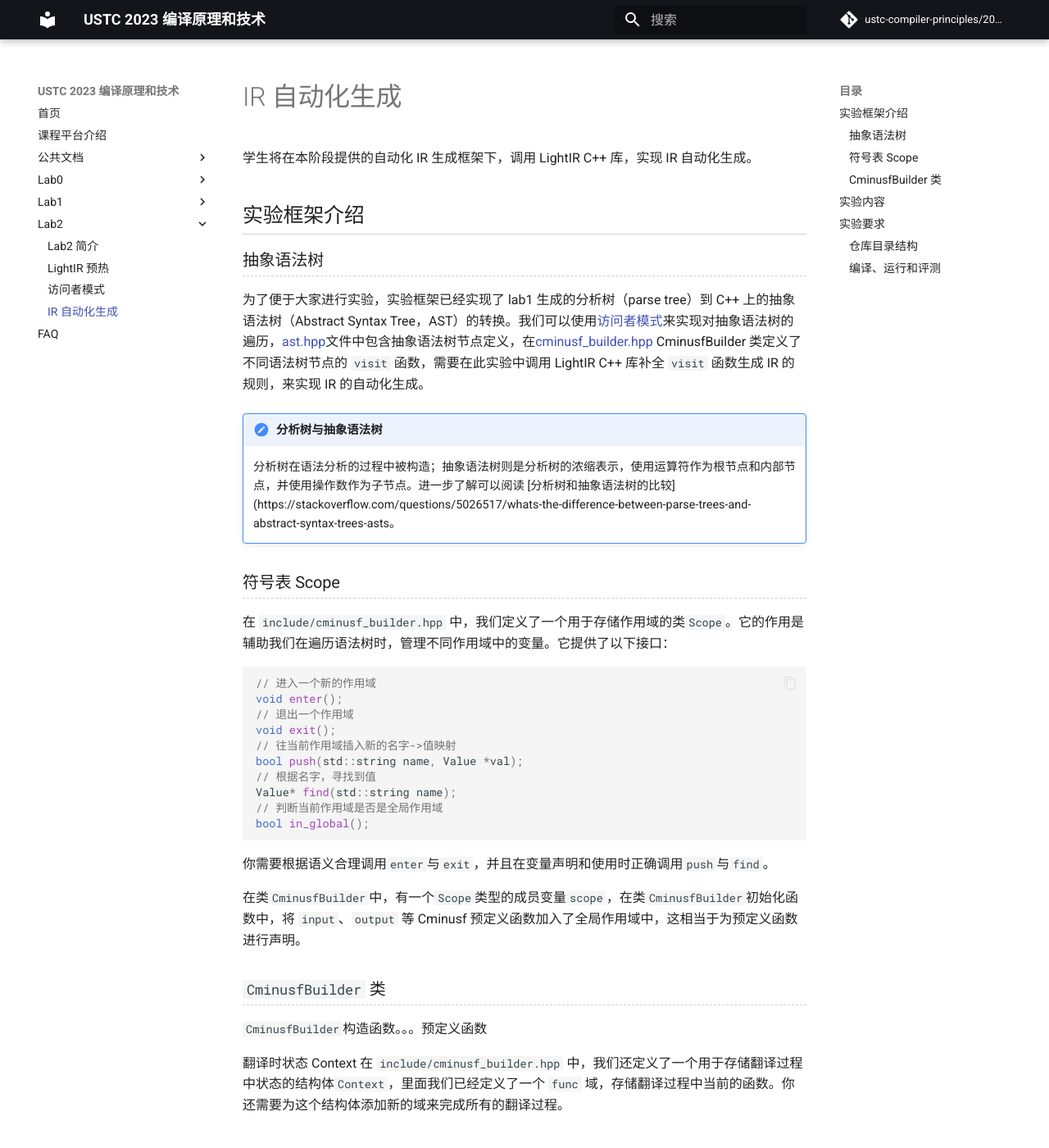
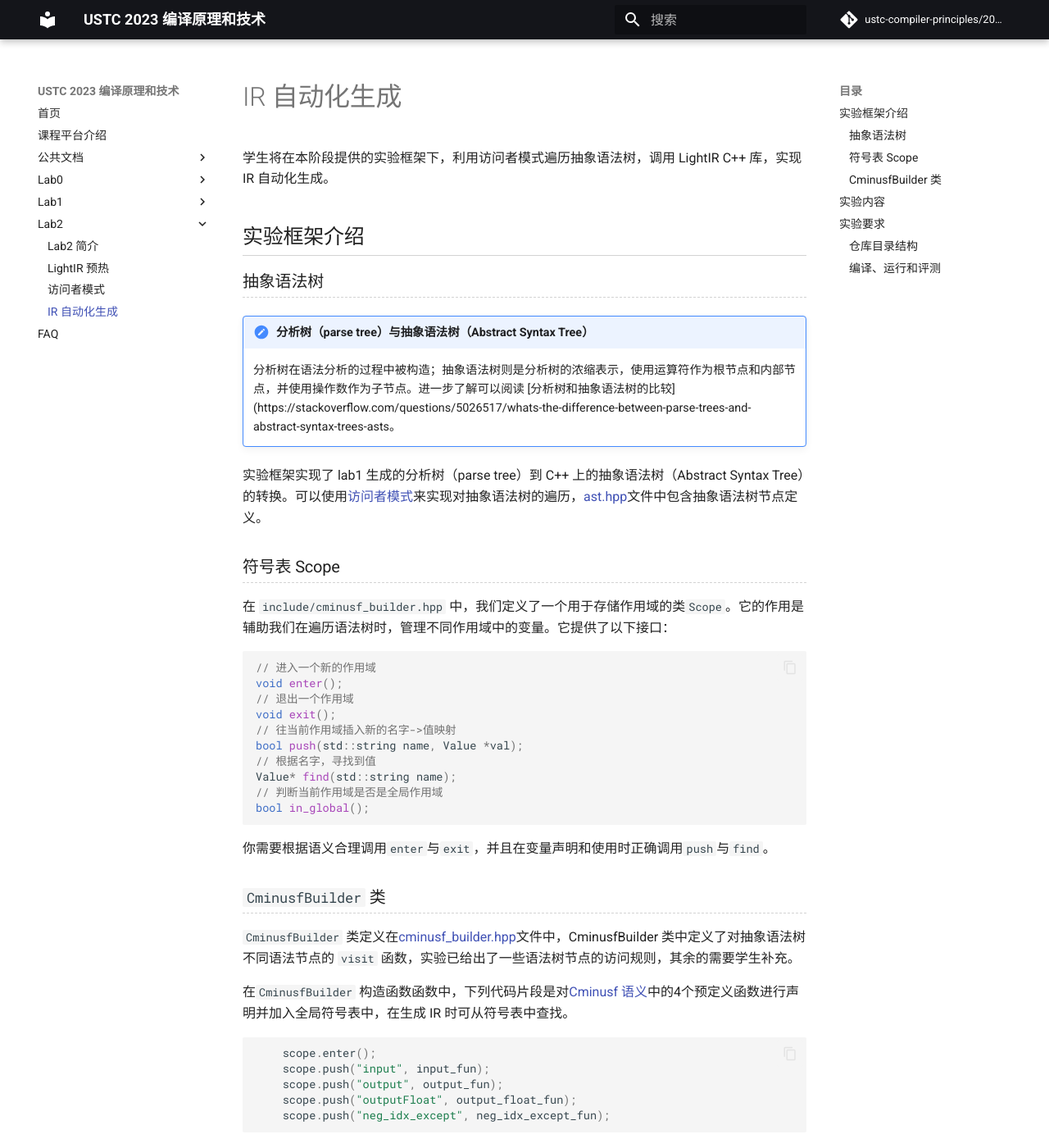
Before and after one commit to ustc-compiler-principles/2023, an MkDocs documentation site: the page built from docs/lab2/autogen.md, in a window 1280 px wide and 1400 px high. Shown: the whole window at 82% size. Built offline with MkDocs 1.6.1 and Material for MkDocs 9.7.7, drawn with Linux system fonts in a browser that asks for light colours; comment, search, counter and statistics services are not loaded; some of the changed text lies outside the part shown.

Commit message:
modify lab2 lightir doc

````diff
--- a/docs/common/LightIR.md
+++ b/docs/common/LightIR.md
@@ -4,8 +4,7 @@
 
 本课程以 Cminusf 语言为源语言，从 LLVM IR 中裁剪出了适用于教学的精简的 IR 子集，并将其命名为 LightIR。同时依据 LLVM 的设计，为 LightIR 提供了配套简化的 [C++ 库](./LightIR.md#c-apis)，仅保留必要的核心类，简化了核心类的继承关系与成员设计，给学生提供与 LLVM 相同的生成 IR 的接口。
 <!-- TODO: 换简单例子 -->
-以下面的`easy.c`与`easy.ll`为例进行说明。
-通过命令`clang -S -emit-llvm easy.c`可以得到对应的`easy.ll`如下（助教增加了额外的注释，并用省略号略去了不需要关心的内容）。`.ll`文件中注释以`;`开头。
+如下是一段 C 语言代码 `easy.c` 与 其对应的 IR 文件 `easy.ll` 示例。
 
 - `easy.c`:
 
@@ -22,29 +21,23 @@
 - `easy.ll`:
 
   ```c
+  ; 整个 .ll 文件称为 module
   ; ModuleID = 'easy.c'
   ; ...
+  ; module 中至少有一个 main function
   define dso_local i32 @main() #0 {
-    ; 函数体，由下面的基本块组成
-    ; 第一个基本块的开始
-    ; 为返回值分配空间
+    ; 此处 main function 仅有1个 basicblock
+    ; basicblock 由一系列 instruction 组成
     %1 = alloca i32, align 4
-    ; 为变量 a 分配空间
     %2 = alloca i32, align 4
-    ; 为变量 b 分配空间
     %3 = alloca i32, align 4
-    ; 返回值默认为 0
     store i32 0, i32* %1, align 4
-    ; a = 1
     store i32 1, i32* %2, align 4
-    ; b = 2
     store i32 2, i32* %3, align 4
-    ; 计算 a + b 并返回
     %4 = load i32, i32* %2, align 4
     %5 = load i32, i32* %3, align 4
     %6 = add nsw i32 %4, %5
     ret i32 %6
-    ; 第一个基本块结束
   }
   ; ...
   ```
@@ -62,7 +55,7 @@ LightIR 指令从 LLVM IR 中裁剪得到，因此保留了 LLVM IR 如下的指
   - 每个虚拟寄存器只被赋值一次
 - 强类型系统
 
-  - 每个操作数都具备自身的类型，其中
+  - 每个操作数都具备自身的类型，分为基本类型，以及组合类型
 
     基本类型：
 
@@ -210,7 +203,7 @@ LightIR 指令从 LLVM IR 中裁剪得到，因此保留了 LLVM IR 如下的指
 
 ## LightIR C++ 库
 
-LightIR C++ 库依据 LLVM 的设计，仅保留必要的核心类，简化了核心类的继承关系与成员设计，给学生提供与 LLVM 相同的生成 IR 的接口，
+LightIR C++ 库依据 LLVM 的设计，仅保留必要的核心类，简化了核心类的继承关系与成员设计，给学生提供与 LLVM 相同的生成 IR 的接口，在介绍其核心类之前，先展示 LightIR 的结构
 
 !!! warning
 
@@ -220,12 +213,12 @@ LightIR C++ 库依据 LLVM 的设计，仅保留必要的核心类，简化了
 <!-- TODO: 重绘图片 -->
 
 ![image-lightir](figs/lightir.png)
-我们实验中需要生成的 IR 代码有着相对固定的结构模式。
+实验中需要生成的 IR 代码有着相对固定的结构模式：
 
 - 最上层的是 module，对应一个 Cminusf 源文件。包含全局变量 global_variable 和函数 function。
 - function 由头部和函数体组成。function 的头部包括返回值类型、函数名和参数表。函数体可以由一个或多个 basicblock 构成。
-- basicBlock 是指程序顺序执行的语句序列，只有一个入口和一个出口。基本块由若干指令 instruction 构成。
-- 注意一个基本块中的**只能有一条终止指令**（Ret/Br）。
+- basicBlock 是指程序顺序执行的语句序列，只有一个入口和一个出口。basicblock 由若干指令 instruction 构成。
+- 注意一个 basicblock 中的**只能有一条终止指令**（Ret/Br）。
 
 !!! notes
 
@@ -233,18 +226,18 @@ LightIR C++ 库依据 LLVM 的设计，仅保留必要的核心类，简化了
 
 ### LightIR C++ 类总览
 
-在 [LightIR 结构]() 一节中，可以看出 LightIR 最顶层的结构是 module，并具有层次化结构，在 LightIR C++ 库中，对应有层次化类的设计，如图所示，`Module`, `Function`, `BasicBlock`, `Instruction` 类分别对应了 LightIR 中 module，function，basicblock，instruction 的概念。
+在上一节中，可以看出 LightIR 最顶层的结构是 module，并具有层次化结构，在 LightIR C++ 库中，对应有层次化类的设计，如图所示，`Module`, `Function`, `BasicBlock`, `Instruction` 类分别对应了 LightIR 中 module，function，basicblock，instruction 的概念。
 ![module_relation](./figs/module_relation.png)
 
 ### LightIR C++ 数据基类：Value，User
 
 #### Value
 
-`Value` 类代表一个可用于指令操作数的带类型的数据，包含众多子类。`Value` 成员中维护了一个 `use_list_` 链表，记录了该 `Value` 的被使用的情况
+`Value` 类代表一个可用于指令操作数的带类型的数据，包含众多子类，`Instruction` 也是其子类之一，表示指令在创建后可以作为另一条指令的操作数。`Value` 成员 `use_list_` 是 `Use` 类的列表，每个 Use 类记录了该 `Value` 的一次被使用的情况
 
 !!! note "use-list 详解"
 
-    例如，如果存在指令 `%op2 = add i32 %op0, %op1`，那么 `%op0`、`%op1` 就被 `%op2` 所使用（use），`%op0` 的 `use_list_` 里就会有 `Use(%op2, 0)`（这里的 0 代表 `%op0` 是被使用时的第一个参数）。同理，`%op1` 的 `use_list_` 里有 `Use(%op2, 1)`。
+    例如，如果存在指令 `%op2 = add i32 %op0, %op1`，那么 `%op0`、`%op1` 就被 `%op2` 所使用，`%op0` 基类 `Value` 的 `use_list_` 里就会有 `Use(%op2, 0)`（这里的 0 代表 `%op0` 是被使用时的第一个参数）。同理，`%op1` 的 `use_list_` 里有 `Use(%op2, 1)`。
 
 <!-- TODO: 介绍 use-list -->
 ![value_inherit](figs/value_inherit.png)
@@ -255,49 +248,61 @@ LightIR C++ 库依据 LLVM 的设计，仅保留必要的核心类，简化了
 #### User
 
 <!-- TODO: 修改表述 -->
-`User` 作为 `Value` 的子类，含义是一个指令使用了其他的值，其中维护了一个 `operands_` 数组，表示该指令使用的操作数。如图是 `User` 类的子类继承关系。
+`User` 作为 `Value` 的子类，含义是使用者，`Instruction` 也是其子类之一，`User` 类成员 `operands_` 是`Value` 类的列表，表示该使用者使用的操作数列表。如图是 `User` 类的子类继承关系。
 ![user_inherit](figs/user_inherit.jpg)
 
 !!! note
 
     `Value` 类的 use-list，与 User 类的 operand-list 构成了指令间的依赖关系图。
 
-!!! note
-
-    `User` 类中的 `get_operand()` 可以用来获取指令的操作数。
-
 ### LightIR C++ 类型基类：Type
 
-在 [LightIR 格式]()中提到，LightIR 保留了 LLVM IR 的强类型系统，包含基本类型与组合类型，`Type` 类是所有类型基类，其子类继承关系如图所示，其中 `IntegerType`, `FloatType` 对应表示 LightIR 中的 `i1`，`i32`，`float` 基本类型。`ArrayType`，`PointerType`，`FunctionType` 对应表示组合类型：数组类型，指针类型，函数类型。
+在 [LightIR 指令假设](./LightIR.md#lightir-指令假设)中提到，LightIR 保留了 LLVM IR 的强类型系统，包含基本类型与组合类型，`Type` 类是所有类型基类，其子类继承关系如图所示，其中 `IntegerType`, `FloatType` 对应表示 LightIR 中的 `i1`，`i32`，`float` 基本类型。`ArrayType`，`PointerType`，`FunctionType` 对应表示组合类型：数组类型，指针类型，函数类型。
 ![type_inherit](figs/type_inherit.png)
 
-获取基本类型的接口在 `Module` 类中，获取组合类型的接口则在对应的类里，例如：
+获取基本类型的接口在 `Module` 类中，获取组合类型的接口则在组合类型对应的类中：
 
 ```cpp
+// 获取 i32 基本类型
 auto int1_type = module->get_int1_type();
-auto array_type = ArrayType::get(Int32Type, 1);
+// 获取 [2 x i32] 数组类型
+auto array_type = ArrayType::get(Int32Type, 2);
 ```
 
 ### 使用 LightIR C++ 库生成 IR
 
-本小节将介绍使用 LightIR C++ 接口层次化顺序生成 IR 的过程
+本小节将以下列 LightIR 片段介绍使用 LightIR C++ 接口层次化顺序生成 IR 的过程，
+
+```c
+  define i32 @main() #0 {
+entry：
+  %1 = alloca i32
+  store i32 72, i32* %1
+  %2 = load i32, i32* %1
+  ret i32 %2
+}
+```
 
 #### 创建 `Module`, `Function`, `BasicBlock` 的接口
 
+创建 module
 ```cpp
-// 实例化 module
 auto module = new Module();
-// 创建 main 函数
+```
+为 module 添加 main function 定义
+```cpp
 auto mainFun = Function::create(..., "main", module);
-// 创建 main 函数内的基本块"entry"
+```
+为 main function 创建 function 内的第一个 basicblock
+```cpp
+
 bb = BasicBlock::create(module, "entry", mainFun);
 ```
+接下来需要用辅助类 `IRBuilder` 向 basicblock 中插入指令
 
-如上例所示，展示了创建 IR 各层次抽象的接口。
+#### `IRBuilder`: 生成 IR 指令的辅助类
 
-#### IRBuilder: 生成 IR 指令的辅助类
-
-在创建 basicblock 后，需要在 basicblock 中插入指令，LightIR C++ 库为生成 IR 指令提供了辅助类：`IRBuilder`。该类提供了独立创建 IR 指令的接口，可以创建指令的同时并将它们插入基本块中，`IRBuilder` 类提供以下接口：
+LightIR C++ 库为生成 IR 指令提供了辅助类：`IRBuilder`。该类提供了独立创建 IR 指令的接口，可以创建指令的同时并将它们插入 basicblock 中，`IRBuilder` 类提供以下接口：
 
 ```cpp
 class IRBuilder {
@@ -313,6 +318,30 @@ public:
     Instruction *create_[instr_type](...);
 };
 ```
+在创建 module，main function，basicblock 后：
+```cpp
+auto module = new Module();
+auto mainFun = Function::create(..., "main", module);
+bb = BasicBlock::create(module, "entry", mainFun);
+```
+创建 `IRBuilder`，并使用 `IRBuilder` 创建新指令
+```cpp
+// 实例化IRbuilder
+auto builder = new IRBuilder(nullptr, module);
+
+builder->set_insert_point(bb);
+// 从module中获取 i32 类型
+Type *Int32Type = Type::get_int32_type(module);
+// 为变量 x 分配栈上空间
+auto xAlloca = builder->create_alloca(Int32Type);
+// 创建 store 指令，将72常数存到 x 分配空间里
+builder->create_store(ConstantInt::get(72, module), xAlloca);
+// 创建 load 指令，将 x 内存值取出来
+xLoad = builder->create_load(xAlloca);
+// 创建 ret 指令，将 x 取出的值返回
+builder->create_ret(xLoad);
+```
+至此，使用 LightIR C++ 接口层次化顺序生成 IR 的过程流程结束
 
 ### LightIR C++ 库核心类定义
 
--- a/docs/lab2/autogen.md
+++ b/docs/lab2/autogen.md
@@ -1,20 +1,16 @@
 # IR 自动化生成
 
-学生将在本阶段提供的自动化 IR 生成框架下，调用 LightIR C++ 库，实现 IR 自动化生成。
+学生将在本阶段提供的实验框架下，利用访问者模式遍历抽象语法树，调用 LightIR C++ 库，实现 IR 自动化生成。
 
 ## 实验框架介绍
 
 ### 抽象语法树
 
-为了便于大家进行实验，实验框架已经实现了 lab1 生成的分析树（parse tree）到 C++ 上的抽象语法树（Abstract Syntax Tree，AST）的转换。我们可以使用[访问者模式](./visitor_pattern.md)来实现对抽象语法树的遍历，[ast.hpp](https://cscourse.ustc.edu.cn/vdir/Gitlab/compiler_staff/2023ustc-jianmu-compiler-ta/-/blob/master/include/common/ast.hpp)文件中包含抽象语法树节点定义，在[cminusf_builder.hpp](https://cscourse.ustc.edu.cn/vdir/Gitlab/compiler_staff/2023ustc-jianmu-compiler-ta/-/blob/master/src/cminusfc/cminusf_builder.cpp) CminusfBuilder 类定义了不同语法树节点的 `visit` 函数，需要在此实验中调用 LightIR C++ 库补全 `visit` 函数生成 IR 的规则，来实现 IR 的自动化生成。
-
-!!! notes "分析树与抽象语法树"
+!!! notes "分析树（parse tree）与抽象语法树（Abstract Syntax Tree）"
 
     分析树在语法分析的过程中被构造；抽象语法树则是分析树的浓缩表示，使用运算符作为根节点和内部节点，并使用操作数作为子节点。进一步了解可以阅读 [分析树和抽象语法树的比较](https://stackoverflow.com/questions/5026517/whats-the-difference-between-parse-trees-and-abstract-syntax-trees-asts。
 
-<!-- ### Cminusf 预定义函数
-
-Cminusf 语义中提到包含四个预定义的函数 `input`、`output`、`outputFloat` 和 `neg_idx_except`，四个预定义函数的实现在 `src/io` 目录下，在编译过程中被编译成 `cminus_io.a` 静态库，使用四个预定义函数的 Cminusf 程序，在被实验编译器编译成可执行文件时，需要链接 `cminus_io.a` 静态库。 -->
+实验框架实现了 lab1 生成的分析树（parse tree）到 C++ 上的抽象语法树（Abstract Syntax Tree）的转换。可以使用[访问者模式](./visitor_pattern.md)来实现对抽象语法树的遍历，[ast.hpp](https://cscourse.ustc.edu.cn/vdir/Gitlab/compiler_staff/2023ustc-jianmu-compiler-ta/-/blob/master/include/common/ast.hpp)文件中包含抽象语法树节点定义。
 
 ### 符号表 Scope
 
@@ -35,26 +31,38 @@ bool in_global();
 
 你需要根据语义合理调用`enter`与`exit`，并且在变量声明和使用时正确调用`push`与`find`。
 
-在类`CminusfBuilder`中，有一个`Scope`类型的成员变量`scope`，在类`CminusfBuilder`初始化函数中，将 `input`、`output` 等 Cminusf 预定义函数加入了全局作用域中，这相当于为预定义函数进行声明。
-
 ### `CminusfBuilder` 类
 
-<!-- TODO: 简单介绍上面四个预定义函数，同时润色 Context 的表达-->
-`CminusfBuilder`构造函数。。。预定义函数
+`CminusfBuilder` 类定义在[cminusf_builder.hpp](https://cscourse.ustc.edu.cn/vdir/Gitlab/compiler_staff/2023ustc-jianmu-compiler-ta/-/blob/master/src/cminusfc/cminusf_builder.cpp)文件中，CminusfBuilder 类中定义了对抽象语法树不同语法节点的 `visit` 函数，实验已给出了一些语法树节点的访问规则，其余的需要学生补充。
 
-翻译时状态 Context
-在 `include/cminusf_builder.hpp` 中，我们还定义了一个用于存储翻译过程中状态的结构体`Context`，里面我们已经定义了一个 `func` 域，存储翻译过程中当前的函数。你还需要为这个结构体添加新的域来完成所有的翻译过程。
+在`CminusfBuilder` 构造函数函数中，下列代码片段是对[Cminusf 语义](../common/cminusf.md#cminusf-的语义)中的4个预定义函数进行声明并加入全局符号表中，在生成 IR 时可从符号表中查找。
+
+```cpp
+    scope.enter();
+    scope.push("input", input_fun);
+    scope.push("output", output_fun);
+    scope.push("outputFloat", output_float_fun);
+    scope.push("neg_idx_except", neg_idx_except_fun);
+```
+
+`CminusfBuilder` 类使用成员 context 存储翻译时状态，下列代码片段是 context 的定义，学生可以为该结构体添加需要的变量来存储翻译时的状态。
+
+```cpp
+struct {
+        // function that is being built
+        Function *func = nullptr;
+    } context;
+```
 
 ## 实验内容
-
-补全 `gitlab/src/cminusfc/cminusf_builder.cpp` 文件中定义的 `CminusfBuilder` 类不同语法树节点的 `visit` 函数，实现 IR 自动产生的算法，使得它能正确编译任何合法的 Cminusf 程序，生成符合 [Cminusf 语义](../common/cminusf.md#cminusf-的语义)的 IR。
+阅读[Cminusf 语义](../common/cminusf.md#cminusf-的语义)，并根据语义补全 `include/cminusfc/cminusf_builder.hpp` 与 `src/cminusfc/cminusf_builder.cpp` 文件，实现 IR 自动产生的算法，使得它能正确编译任何合法的 Cminusf 程序，生成符合 [Cminusf 语义](../common/cminusf.md#cminusf-的语义)的 IR。
 
 **友情提示**：
 
-1. 简要阅读 `cminusf_builder.hpp` 和其他头文件中定义的函数和变量，理解项目框架也可以帮助完成实验。
-2. 请比较通过 `cminusfc` 产生的 IR 和通过 clang 产生的 IR 来找出可能的问题或发现新的思路
-3. 可以使用 GDB 进行调试来检查错误的原因
-4. 我们为 `Function`、`Type` 等类都实现了 `print` 接口，可以使用我们提供的 [logging 工具](../common/logging.md) 进行打印调试。
+1. 请比较通过 `cminusfc` 产生的 IR 和通过 clang 产生的 IR 来找出可能的问题或发现新的思路
+2. 使用 GDB 进行调试来检查错误的原因
+3. 我们为 `Function`、`Type` 等类都实现了 `print` 接口，可以使用我们提供的 [logging 工具](../common/logging.md) 进行打印调试。
+4. 对于 C++ 不熟悉的学生可以参考[C++ 简介](../common/simple_cpp.md)
 
 ## 实验要求
 
@@ -114,12 +122,12 @@ $ sudo make install
 # 假设 cminusfc 的路径在你的$PATH中
 # 1. 利用构建好的 Module 生成 test.ll
 # 注意，如果调用了外部函数，如 input, output 等，则无法使用lli运行
-cminusfc test.cminus -emit-llvm
+$ cminusfc test.cminus -emit-llvm
 
 # 假设libcminus_io.a的路径在$LD_LIBRARY_PATH中，clang的路径在$PATH中
 # 1. 利用构建好的 Module 生成 test.ll
 # 2. 调用 clang 来编译 IR 并链接上静态链接库 libcminus_io.a，生成二进制文件 test
-cminusfc test.cminus
+$ cminusfc test.cminus
 ```
 
 **测试**
````
Also changed, not shown: other parts of docs/lab2/autogen.md (+2 -1 lines), docs/lab2/index.md (+24 -4 lines), docs/lab2/visitor_pattern.md (+2 -5 lines), docs/lab2/warmup.md (+12 -13 lines).
